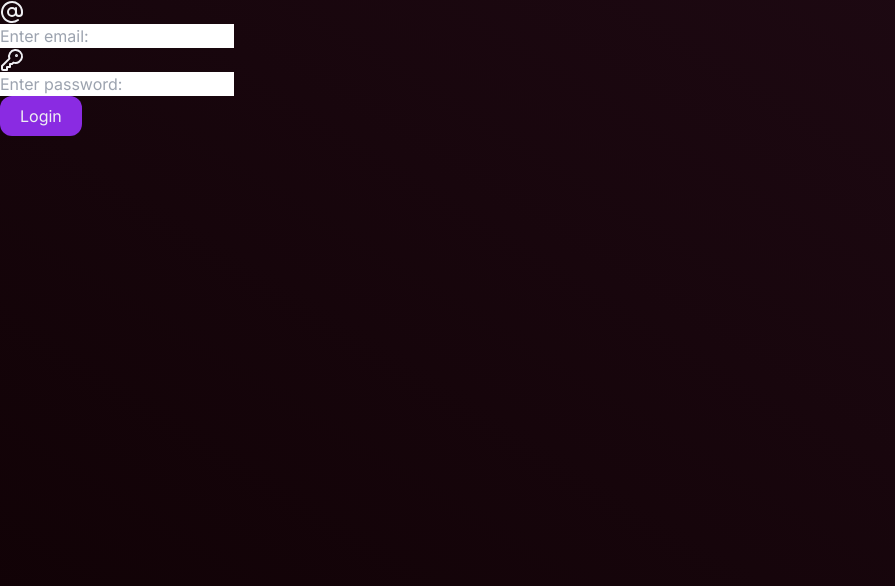
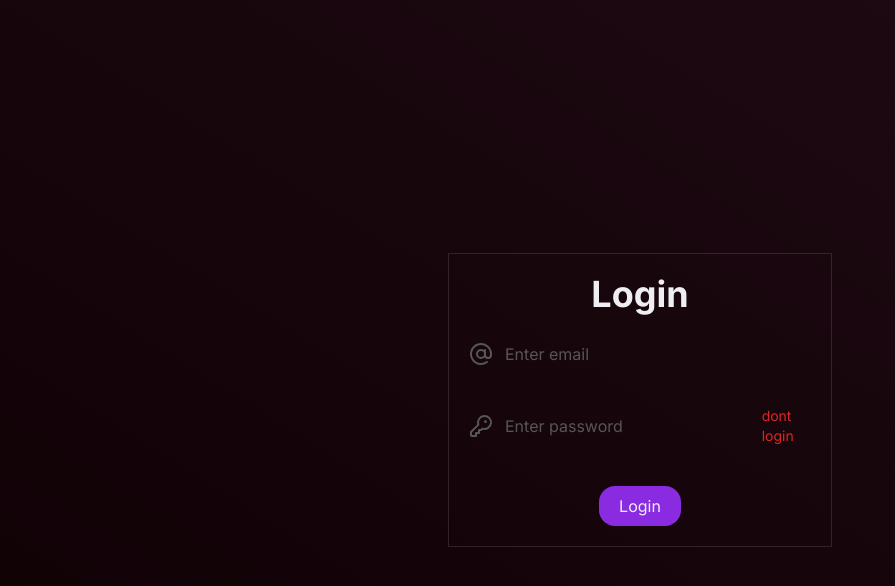
Before and after one commit to gAlex71/social-network, a Next.js app: page /login in a window 1280 px wide. Shown: the top 586 px of the page, without its empty margins (0-895 px from the left). Built offline with nearby package versions, Linux system fonts and the light colour scheme.

Commit message:
result styles form and init route

```diff
--- a/src/app/globals.scss
+++ b/src/app/globals.scss
@@ -5,6 +5,12 @@
 html, body {
     height: 100%;
 
+    position: relative;
+
     color: #efeff3;
     background: linear-gradient(to top right, #0f0104, #1f0a14), #0f0104;
 }
+
+h1 {
+    @apply text-4xl font-bold;
+}
--- a/src/components/layout/LayoutClient.module.scss
+++ b/src/components/layout/LayoutClient.module.scss
@@ -3,4 +3,8 @@
 
     display: grid;
     grid-template-columns: 1fr 20fr;
+
+    >section {
+        height: 100%;
+    }
 }
--- a/src/components/screens/auth/Auth.tsx
+++ b/src/components/screens/auth/Auth.tsx
@@ -11,12 +11,16 @@ interface AuthProps {
 
 export const Auth: FC<AuthProps> = ({ type }) => {
   return (
-    <div className="flex">
-      <form className="block m-auto">
-        <Field placeholder="Enter email:" type="email" Icon={AtSign} />
-        <Field placeholder="Enter password:" type="password" Icon={KeyRound} />
+    <div className="flex w-screen h-full">
+      <form className="block m-auto w-96 border border-border p-layout">
+        <h1 className="text-center mb-7">{type}</h1>
 
-        <Button>{type}</Button>
+        <Field placeholder="Enter email" type="email" Icon={AtSign} className="mb-6" />
+        <Field placeholder="Enter password" type="password" Icon={KeyRound} className="mb-12" error={{message: 'dont login', type: 'min'}} />
+
+        <div className="text-center">
+          <Button>{type}</Button>
+        </div>
       </form>
     </div>
   )
--- a/src/components/ui/button/Button.module.scss
+++ b/src/components/ui/button/Button.module.scss
@@ -1,3 +1,3 @@
 .button {
-    @apply bg-primary rounded-xl transition-colors duration-300 ease-linear py-2 px-5 hover:bg-primary/80;
+    @apply bg-primary rounded-2xl transition-colors duration-300 ease-linear py-2 px-5 hover:bg-primary/80;
 }
--- a/src/components/ui/field/Field.module.scss
+++ b/src/components/ui/field/Field.module.scss
@@ -0,0 +1,21 @@
+.field {
+    @apply flex items-center mb-10;
+
+    >input {
+        @apply w-full border-none outline-none bg-transparent placeholder:text-[#585654] transition-colors duration-300 ease-linear;
+    }
+
+    &:focus-within {
+        .icon {
+            @apply text-white;
+        }
+    }
+
+    .icon {
+        @apply mr-3 text-[#585654] transition-colors duration-300 ease-linear;
+    }
+
+    .error {
+        @apply text-red-600 text-sm;
+    }
+}
--- a/src/components/ui/field/Field.tsx
+++ b/src/components/ui/field/Field.tsx
@@ -8,7 +8,7 @@ const Field = forwardRef<HTMLInputElement, IField>((
     ref) => {
 
 	return (
-        <div className={cn(styles.field, className)} style={style}>
+        <label className={cn(styles.field, className)} style={style}>
             {Icon && (
                 <div className={styles.icon}>
                     <Icon />
@@ -18,7 +18,7 @@ const Field = forwardRef<HTMLInputElement, IField>((
             <input ref={ref} {...rest} />
 
             {error && <div className={styles.error}>{error.message}</div>}
-        </div>
+        </label>
     );
 });
 
```
Also changed, not shown: src/app/api/auth/[...nextauth]/route.ts (added).
